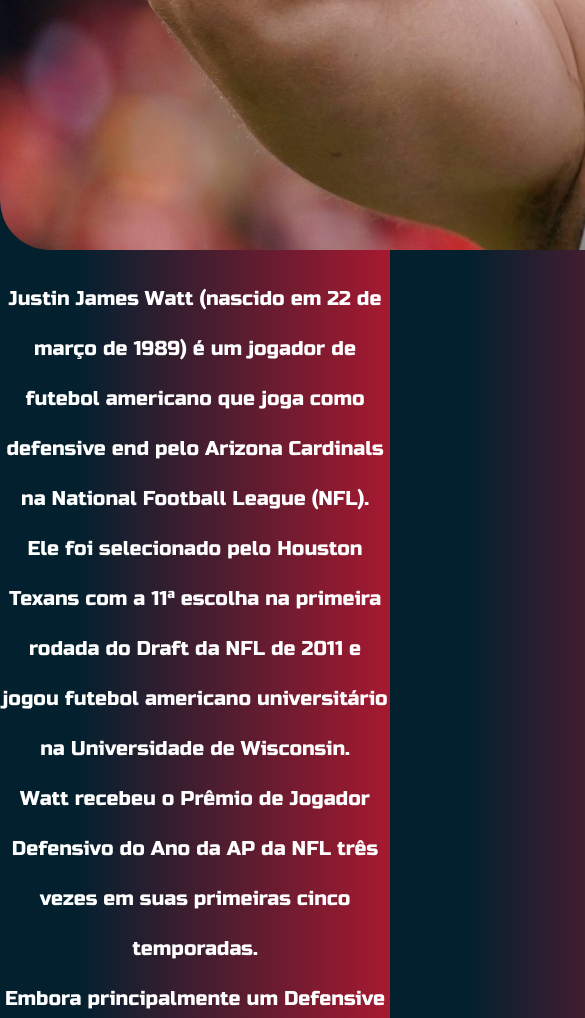
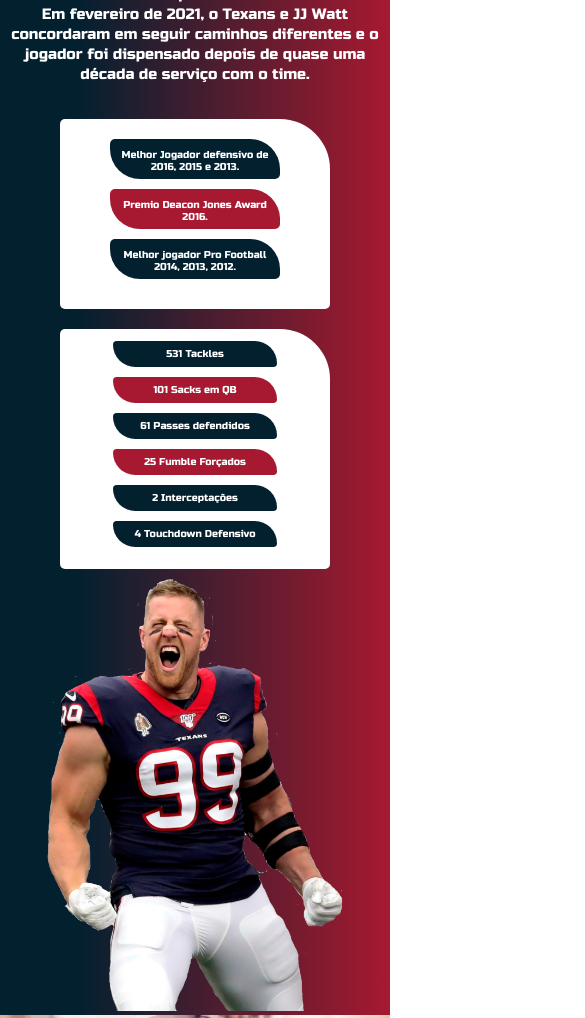
Before and after one commit to damoliveira/tributo, a plain HTML site: page index.html in a window 390 px wide. Shown: the part 800-1818 px from the top of the page, 585 px wide, since content can reach past the window. Drawn offline with Linux system fonts and the light colour scheme.

Commit message:
responsividade

```diff
--- a/css/style.css
+++ b/css/style.css
@@ -7,18 +7,23 @@ body{
     margin: 0%;
     padding: 0%;
     background-image: linear-gradient(to left, var(--secondary-color), var(--primary-color) 80%);
+    width: 100%;
     font-family: 'Russo One', sans-serif;
 }
+header{
+display: flex;
+flex-direction: column;
+justify-content: center;
+align-items: center;
+width: auto;
+}
 .name{
-    display: flex;
     font-size: 50px;
     color: var(--alpha-color);
-    justify-content: center;
-    align-items: center;
     padding: 20px;
 }
 .jjwatt img{
-    height: 950px;
+    width: 100%;
     border-radius: 50px;
 
 }
@@ -30,24 +35,30 @@ body{
     text-align: center;
     font-size: 20px;
     line-height: 50px;
-}section{
+    padding: 20px;
+}
+section{
     display: flex;
+    justify-content: space-around;
+    align-items: center;
+    width: auto;
+    margin: 0px;
+}
+.container{
+    display: flex;
+    flex-direction: column;
     justify-content: space-between;
-    align-items: center;
 }
 .nfl{
     background-color: var(--alpha-color);
     padding: 20px;
     width: 600px;
     border-radius: 5px 150px 5px 5px;
-    margin-top: 60px;
-    margin-left: 40px;
     height: 150px;
 }
 .conquer{
     color: var(--alpha-color);
     padding: 10px;
-
 }
 .one{
     background-color: var(--primary-color);
@@ -74,14 +85,13 @@ body{
     text-align: center;
     border-radius: 5px 30px 5px 30px;
 }
+.poster{
+    margin: 0px;
+}
 .poster img{
-    margin-top: 100px;
-    display: flex;
-    justify-content: end;
-    align-items: flex-end;
-    width: 700px;
-    height: 900px;
-    margin-right: 100px;
+    margin-top: 0px;
+    width: auto;
+    height: 500px;
 }
 .status{
     display: flex;
@@ -89,24 +99,12 @@ body{
     justify-content: center;
     background-color: var(--alpha-color);
     height: 200px;
-    width: 500px;
+    width: 400px;
     border-radius: 5px 150px 5px 5px;
-    margin-left: 100px;
-    padding: 30px;
-    margin-bottom: 20px;
-    margin-top: -350px;
+    padding: 20px;
+    margin-top: 20px;
 }
-.st{
-    background-color: var(--primary-color);
-    height: 20px;
-    width: 200px;
-    color: var(--alpha-color);
-    margin-bottom: 5px;
-    padding: 7px;
-    border-radius: 5px 30px 5px 30px;
-    text-align: center;
 
-}
 .st1{
 background-color: var(--primary-color);
     height: 20px;
@@ -174,7 +172,7 @@ background-color: var(--primary-color);
     margin-left:125px;
 }
 .big img{
-    width:1900px;
+    width:100%;
 
 }
 .footer{
@@ -184,5 +182,73 @@ background-color: var(--primary-color);
     font-size: 15px;
     height: 50px;
     color: var(--alpha-color);
+}
 
+@media (max-width: 1000px) {
+    .history{
+        font-size: 18px;
+        line-height: 20px;
+        padding: 10px;
+    }
+    section{
+        display: flex;
+        flex-direction: column;
+    }
+    .poster img{
+        margin: 0px;
+        width: 300px;
+        height: auto;
+
+    }
+    .nfl{
+        margin: 10px;
+        width: 230px;
+        display: flex;
+        flex-direction: column;
+        justify-content: center;
+        align-items: center;
+        border-radius: 5px 50px 5px 5px;
+    }
+    .one,.two,.three{
+
+        font-size: 10px;
+        margin: 0px;
+        width: 150px;
+        margin-bottom: 10px;
+    }
+    .outside{
+        display: flex;
+        flex-direction: column;
+        justify-content: center;
+        align-items: center;
+    }
+    .status{
+        margin: 10px;
+        width: 230px;
+        display: flex;
+        justify-content: center;
+        align-items: center;
+        border-radius: 5px 50px 5px 5px;
+    }
+    .st1,.st2,.st3,.st4,.st5,.st6{
+        font-size: 10px;
+        margin: 0px;
+        width: 150px;
+        margin-bottom: 10px;
+    }
 }
+@media (max-width: 600px){
+
+    .history{
+        font-size: 15px;
+        line-height: 20px;
+    }
+    footer{
+        font-size: 10px;
+    }
+}
+@media (max-width: 600px){
+    .footer{
+        font-size: 8px;
+    }
+}
--- a/index.html
+++ b/index.html
@@ -25,13 +25,12 @@
         Ele detém os recordes da franquia de sacks e fumbles forçados. <br>Em 2017, a Sports Illustrated nomeou Watt como o desportista do ano.<br>
         Em fevereiro de 2021, o Texans e JJ Watt concordaram em seguir caminhos diferentes e o jogador foi dispensado depois de quase uma década de serviço com o time.</p></div>
 <section>
+    <div class="container">
     <div class="nfl">
     <div class="conquer one">Melhor Jogador defensivo de 2016, 2015  e 2013.</div>
     <div class="conquer two">Premio Deacon Jones Award 2016.</div>
     <div class="conquer three">Melhor jogador Pro Football 2014, 2013, 2012.</div>
     </div>
-    <div class="poster"><img src="images/jjww.png" alt=""></div>
-</section>
     <div class="status">
         <div class="st1">531 Tackles</div>
         <div class="st2">101 Sacks em QB</div>
@@ -40,7 +39,13 @@
         <div class="st5">2 Interceptações</div>
         <div class="st6">4 Touchdown Defensivo</div>
     </div>
+</div>
+    <div class="poster"><img src="images/jjww.png" alt=""></div>
+</section>
+<div class="outside">
+
 <div class="big"><img src="images/jjwatt3.jpg" alt="Big Poster Justin James Watt"></div>
+</div>
 <footer>
     <div class="footer">Todos os direitos Reservados a Daniel de Oliveira.</div>
 </footer>
```
Lines whose indentation alone changed are shown as unchanged.
